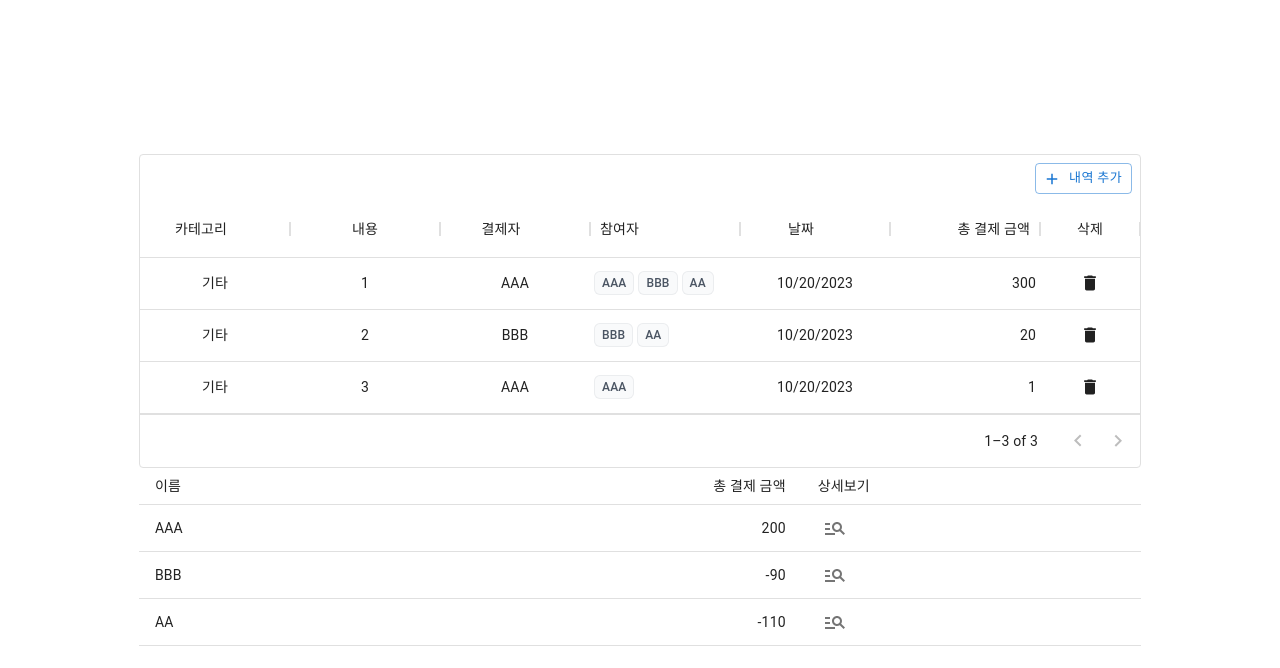
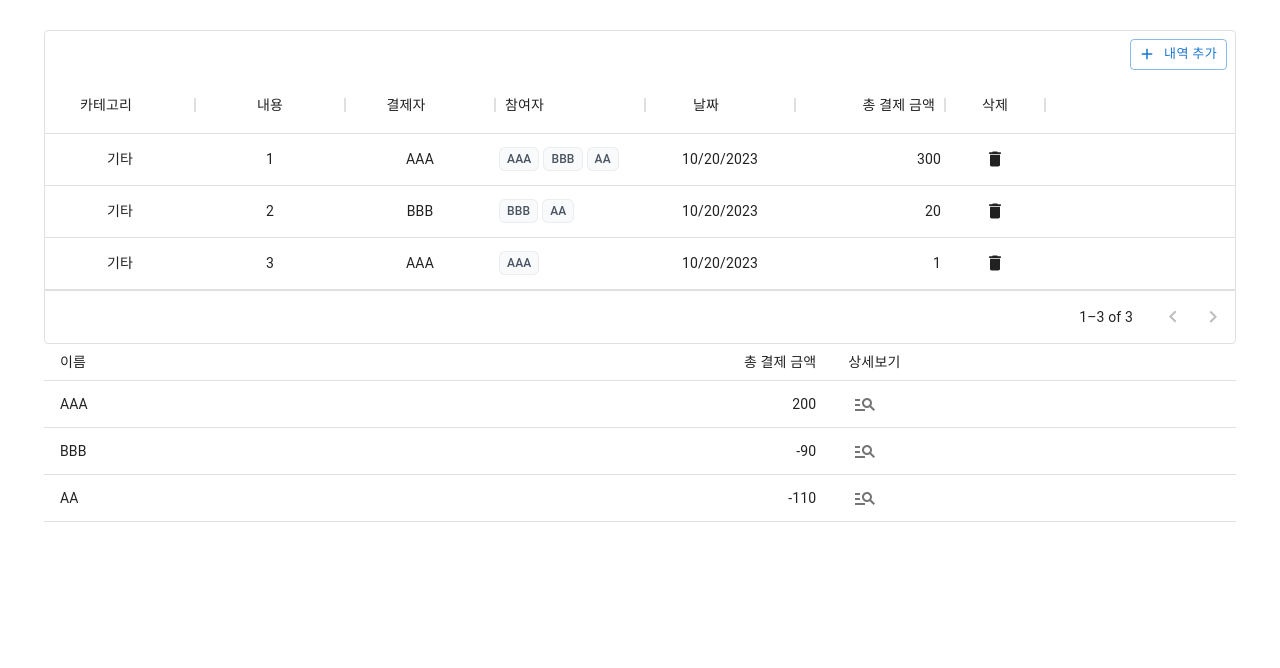
Before and after one commit to hackurity01/dutch-pay-calculator, a React (Vite) app: page / in a window 1280 px wide. Shown: the top 668 px of the page. Built offline with nearby package versions, Linux system fonts and the light colour scheme; the HTML template or start-up script is replaced by a standard one.

Commit message:
vercel 배포용 github action 작성

```diff
--- a/src/components/PaymentList/index.tsx
+++ b/src/components/PaymentList/index.tsx
@@ -188,7 +188,6 @@
               </Button>
             </Box>
           ),
-          // footer: () => <div>footer</div>,
         }}
         sx={{
           '& .MuiDataGrid-row': {
--- a/src/index.css
+++ b/src/index.css
@@ -4,72 +4,9 @@
 
 :root {
   font-family: Inter, system-ui, Avenir, Helvetica, Arial, sans-serif;
-  line-height: 1.5;
-  font-weight: 400;
-
-  color-scheme: light dark;
-  color: rgba(255, 255, 255, 0.87);
-  background-color: #242424;
-
-  font-synthesis: none;
-  text-rendering: optimizeLegibility;
-  -webkit-font-smoothing: antialiased;
-  -moz-osx-font-smoothing: grayscale;
-  -webkit-text-size-adjust: 100%;
-}
-
-a {
-  font-weight: 500;
-  color: #646cff;
-  text-decoration: inherit;
-}
-a:hover {
-  color: #535bf2;
 }
 
 body {
   margin: 0;
-  display: flex;
-  place-items: center;
-  align-items: center;
-  justify-content: center;
-  min-width: 320px;
-  min-height: 100vh;
+  padding: 30px 20px;
 }
-
-h1 {
-  font-size: 3.2em;
-  line-height: 1.1;
-}
-
-button {
-  border-radius: 8px;
-  border: 1px solid transparent;
-  padding: 0.6em 1.2em;
-  font-size: 1em;
-  font-weight: 500;
-  font-family: inherit;
-  background-color: #1a1a1a;
-  cursor: pointer;
-  transition: border-color 0.25s;
-}
-button:hover {
-  border-color: #646cff;
-}
-button:focus,
-button:focus-visible {
-  outline: 4px auto -webkit-focus-ring-color;
-}
-
-@media (prefers-color-scheme: light) {
-  :root {
-    color: #213547;
-    background-color: #ffffff;
-  }
-  a:hover {
-    color: #747bff;
-  }
-  button {
-    background-color: #f9f9f9;
-  }
-}
```
Also changed, not shown: 1 other file (tests, documents, lock files or other folders).
